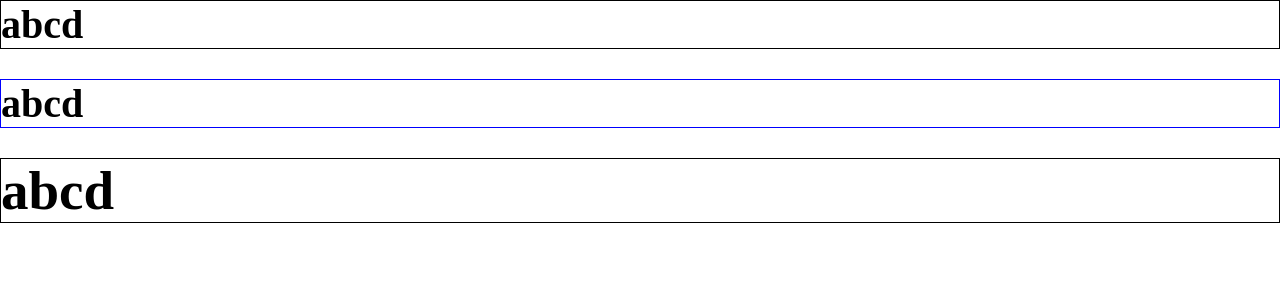
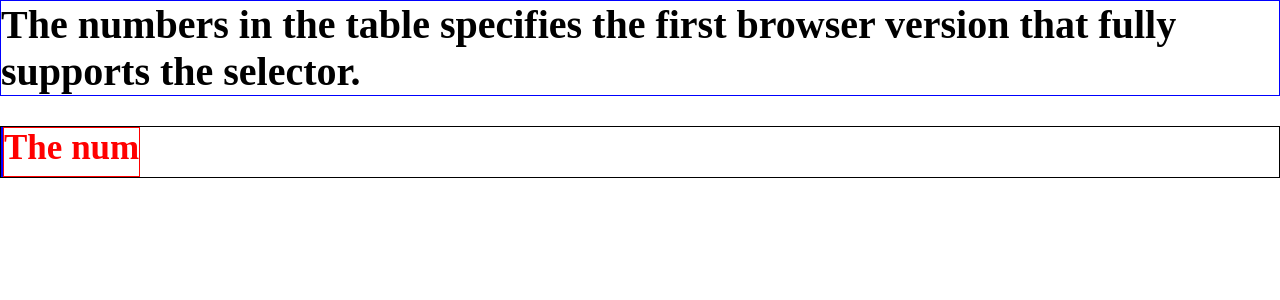
Before and after one commit to winterchagas/flashType, a React app: page / in a window 1280 px wide. Shown: the top 300 px of the page. Built offline with nearby package versions, Linux system fonts and the light colour scheme; the HTML template or start-up script is replaced by a standard one.

Commit message:
box reformat

```diff
--- a/src/App.jsx
+++ b/src/App.jsx
@@ -3,7 +3,7 @@ import {shouldCaptureCharacter} from "./helpers";
 
 import './index.scss';
 
-const fullSentence = 'abcd';
+const fullSentence = 'The numbers in the table specifies the first browser version that fully supports the selector.';
 const sentenceLength = fullSentence.length;
 const phraseFirstPart = [];
 const phraseErrorPart = [];
@@ -81,27 +81,30 @@ const App = () => {
       tabIndex={0}
       onKeyDown={handleTyping}
     >
-      <div className="phrase-box__full">
-        <span>{fullSentence}</span>
-      </div>
       <div className="phrase-box__break">
         <span className="phrase-box__first-part">{phraseFirstPart.join('')}</span>
         <span className="phrase-box__error-part">{phraseErrorPart.join('')}</span>
         <span className="phrase-box__last-part">{phraseSecondPart.join('')}</span>
       </div>
       <div className="phrase-box__type-box">
+        <div className="phrase-box__type-box-left">
           {
-          [...typedPhrase]
+            typedPhrase
+              .slice(-6)
               .map((character, index) => {
-              return <span key={index}>{character}</span>
+                return <span key={index}>{character === ' ' ? ' ' : character}</span>
               })
           }
+        </div>
+        <div className="phrase-box__type-box-right">
           {
-					[...phraseSecondPart]
+            phraseSecondPart
+              .slice(0, 7)
               .map((character, index) => {
-							return <span key={index}>{character}</span>
+                return <span key={index}>{character === ' ' ? ' ' : character}</span>
               })
           }
+        </div>
       </div>
     </div>
   );
--- a/src/index.scss
+++ b/src/index.scss
@@ -31,8 +31,28 @@ body, html {
   }
 
   &__type-box {
+    display: flex;
     border: 1px solid black;
-    font-size: 55px;
+    font-size: 35px;
     min-height: 50px;
   }
+
+  &__type-box-left {
+    border: 1px solid blue;
+    > span {
+      color: blue;
+
+      &:last-child {
+        font-size: 60px;
+      }
+    }
+  }
+
+  &__type-box-right {
+    border: 1px solid red;
+
+    > span {
+      color: red;
+    }
+  }
 }
```
Lines whose indentation alone changed are shown as unchanged.
